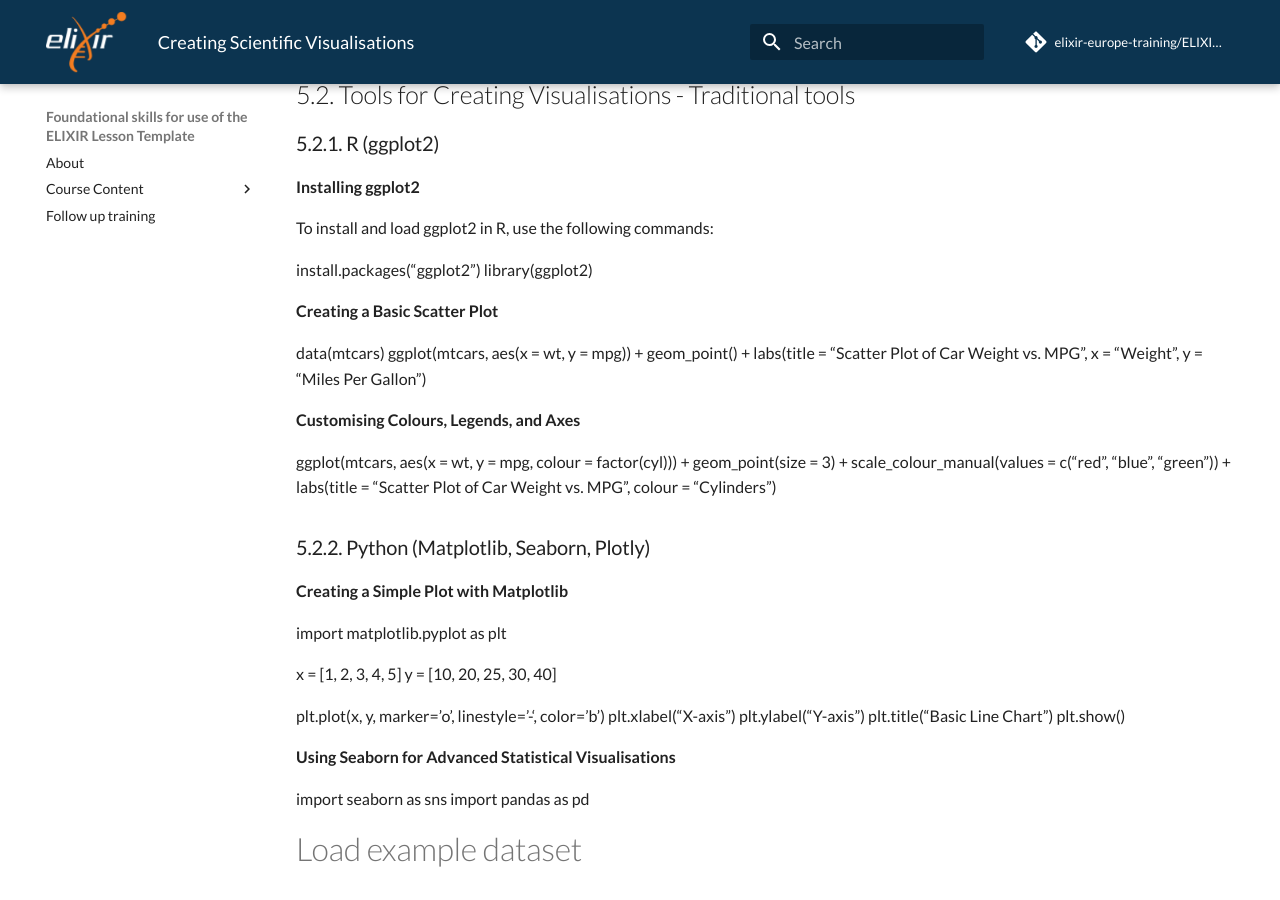
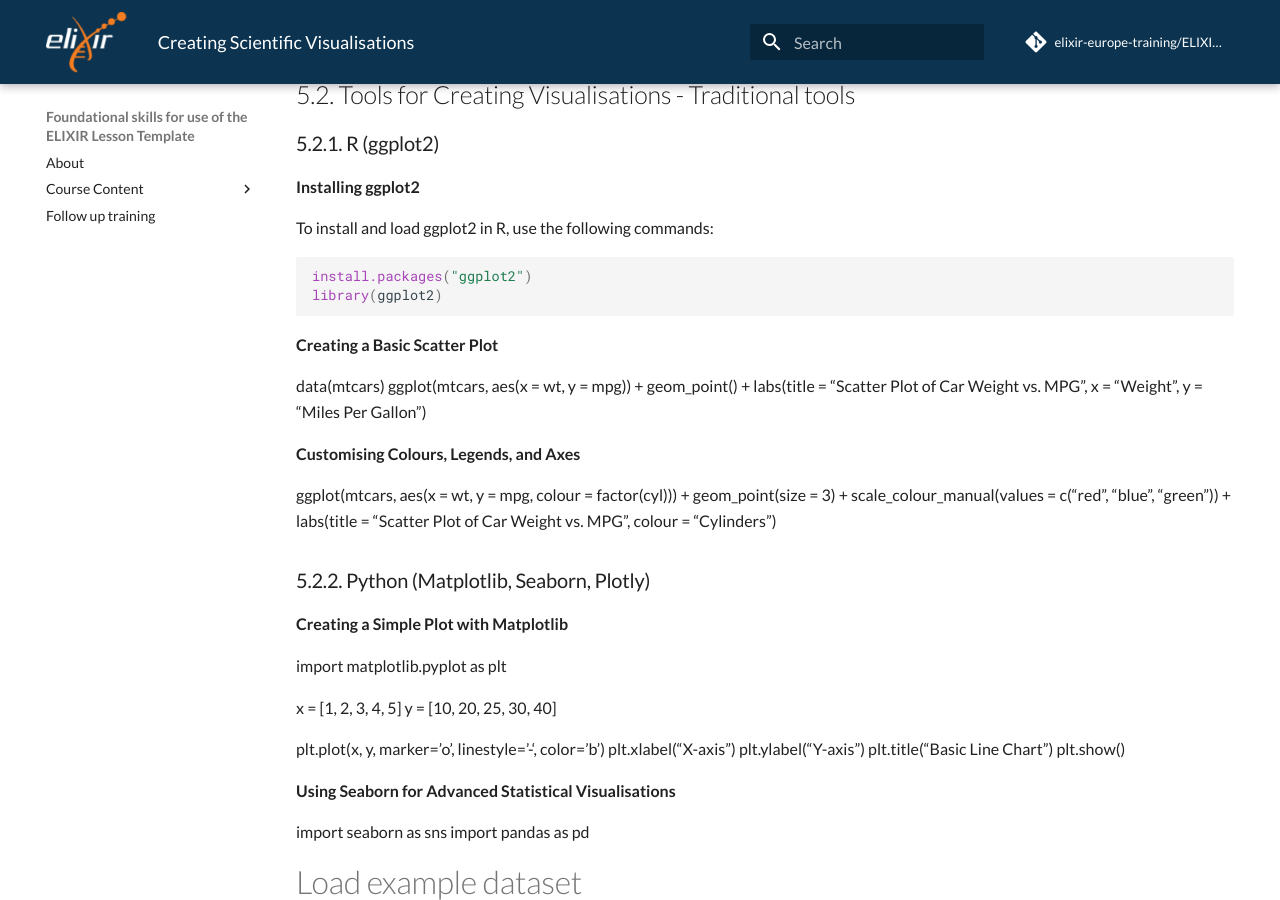
Before and after one commit to elixir-europe-training/ELIXIR-TrP-Fundations-LessonTemplate, an MkDocs documentation site: the page built from docs/chapters/chapter_05.md, in a window 1280 px wide and 900 px high, scrolled down 1157 px. Built offline with MkDocs 1.6.1 and Material for MkDocs 9.7.7, drawn with Linux system fonts in a browser that asks for light colours; comment, search, counter and statistics services are not loaded.

Commit message:
Update chapter_05.md

````diff
--- a/docs/chapters/chapter_05.md
+++ b/docs/chapters/chapter_05.md
@@ -36,9 +36,10 @@ A scientific visualisation is the process of representing scientific data graphi
 **Installing ggplot2**
 
 To install and load ggplot2 in R, use the following commands:
-
+```r
 install.packages("ggplot2")
 library(ggplot2)
+```
 
 **Creating a Basic Scatter Plot**
 
````
